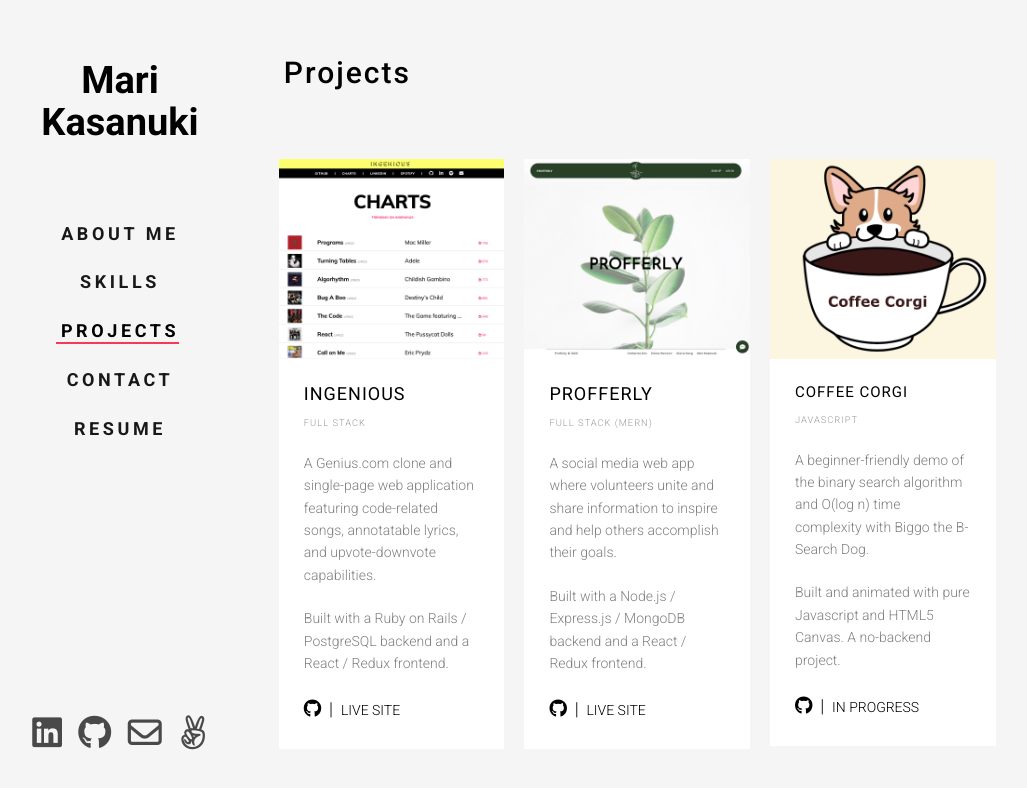
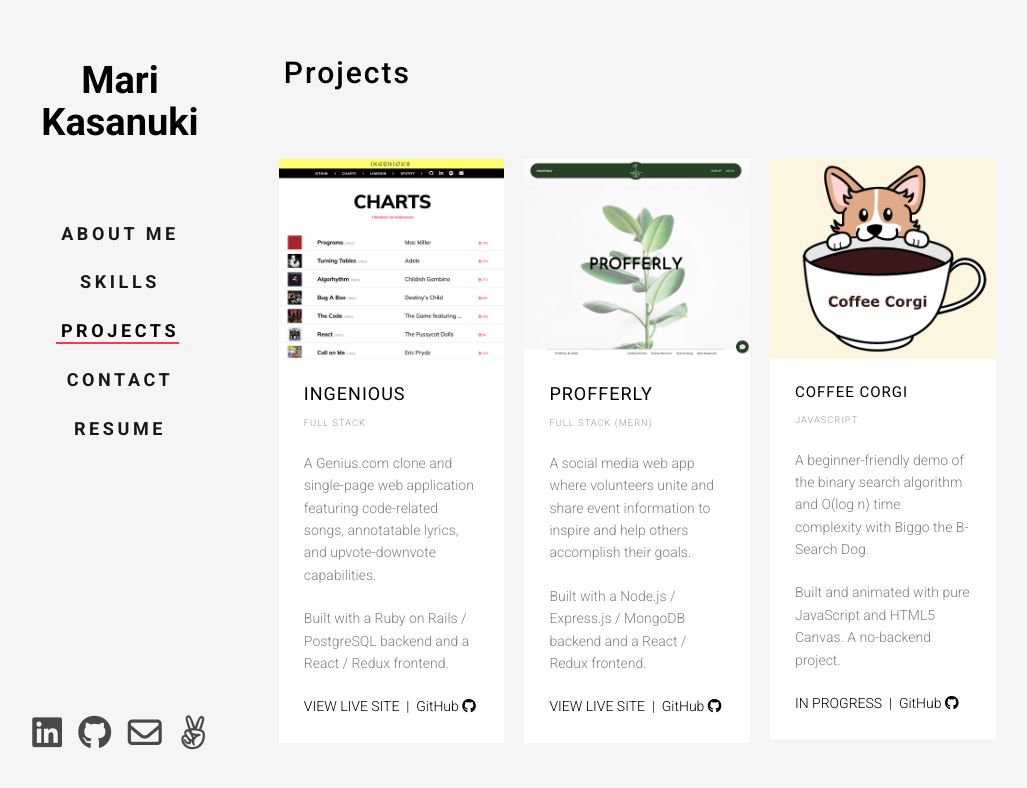
Before and after one commit to marikasanuki/marikasanuki.github.io, a plain HTML site: page projects.html in a window 1280 px wide. Shown: the whole page, without its empty margins (8-1035 px from the left). Drawn offline with nearby package versions, Linux system fonts and the light colour scheme.

Commit message:
proj link update

```diff
--- a/css/style.css
+++ b/css/style.css
@@ -1182,7 +1182,7 @@ body.offcanvas #fh5co-main, body.offcanvas .fh5co-nav-toggle {
 
 .git-icon {
     color: black;
-    font-size: 18px;
+    font-size: 14px;
     padding-top: 2px;
 
 }
--- a/projects.html
+++ b/projects.html
@@ -106,9 +106,9 @@
 								<span><small>Full Stack </small></span>
                                 <p>A Genius.com clone and single-page web application featuring code-related songs, annotatable lyrics, and upvote-downvote capabilities.</p>
                                 <p>Built with a Ruby on Rails / PostgreSQL backend and a React / Redux frontend.</p>
-                                <a class="git-icon" target=_blank href="https://github.com/marikasanuki/Ingenious"><i class="fab fa-github"></i></a>
+								<a class="live-site" target=_blank  href="https://ingenious-app.herokuapp.com/" class="lead">VIEW LIVE SITE</a>
                                 <meh class="git-icon">&nbsp;|&nbsp;</meh>
-								<a class="live-site" target=_blank  href="https://ingenious-app.herokuapp.com/" class="lead">LIVE SITE</a>
+                                <a class="git-icon" target=_blank href="https://github.com/marikasanuki/Ingenious">GitHub&nbsp;<i class="fab fa-github"></i></a>
 							</div>
 						</div>
 					</div>
@@ -118,11 +118,11 @@
 							<div class="desc">
 								<h3><a class="proj-hed" target=_blank  href="http://profferly.herokuapp.com/">Profferly</a></h3>
 								<span><small>Full Stack (MERN)</small></span>
-                                <p>A social media web app where volunteers unite and share information to inspire and help others accomplish their goals.</p>
+                                <p>A social media web app where volunteers unite and share event information to inspire and help others accomplish their goals.</p>
                                 <p>Built with a Node.js / Express.js / MongoDB backend and a React / Redux frontend.</p>
-                                <a class="git-icon" target=_blank href="https://github.com/glhkang/profferly"><i class="fab fa-github"></i></a>
+                                <a class="live-site" target=_blank  href="http://profferly.herokuapp.com/" class="lead">VIEW LIVE SITE</a>
                                 <meh class="git-icon">&nbsp;|&nbsp;</meh>
-                                <a class="live-site" target=_blank  href="http://profferly.herokuapp.com/" class="lead">LIVE SITE</a>
+                                <a class="git-icon" target=_blank href="https://github.com/glhkang/profferly">GitHub&nbsp;<i class="fab fa-github"></i></a>
 							</div>
 						</div>
 					</div>
@@ -133,13 +133,13 @@
 							<div class="desc">
 								<!-- <h3><a class="proj-hed" target=_blank  href="https://github.com/marikasanuki/coffeecorgi">Coffee Corgi</a></h3> -->
 								<h3>Coffee Corgi</h3>
-								<span><small>Javascript</small></span>
+								<span><small>JavaScript</small></span>
                                 <p>A beginner-friendly demo of the binary search algorithm and O(log n) time complexity with Biggo the B-Search Dog.</p>
 
-                                <p>Built and animated with pure Javascript and HTML5 Canvas. A no-backend project.</p>
-                                <a class="git-icon" target=_blank href="https://github.com/marikasanuki/coffeecorgi"><i class="fab fa-github"></i></a>
+                                <p>Built and animated with pure JavaScript and HTML5 Canvas. A no-backend project.</p>
+                                <a class="live-site" target=_blank  class="lead">IN PROGRESS</a>
                                 <meh class="git-icon">&nbsp;|&nbsp;</meh>
-                                <a class="live-site" target=_blank  class="lead">IN PROGRESS</a>
+                                <a class="git-icon" target=_blank href="https://github.com/marikasanuki/coffeecorgi">GitHub&nbsp;<i class="fab fa-github"></i></a>
                                 <!-- <a class="live-site" target=_blank  href="https://github.com/marikasanuki/coffeecorgi" class="lead">LIVE SITE</a> -->
 
 
```
